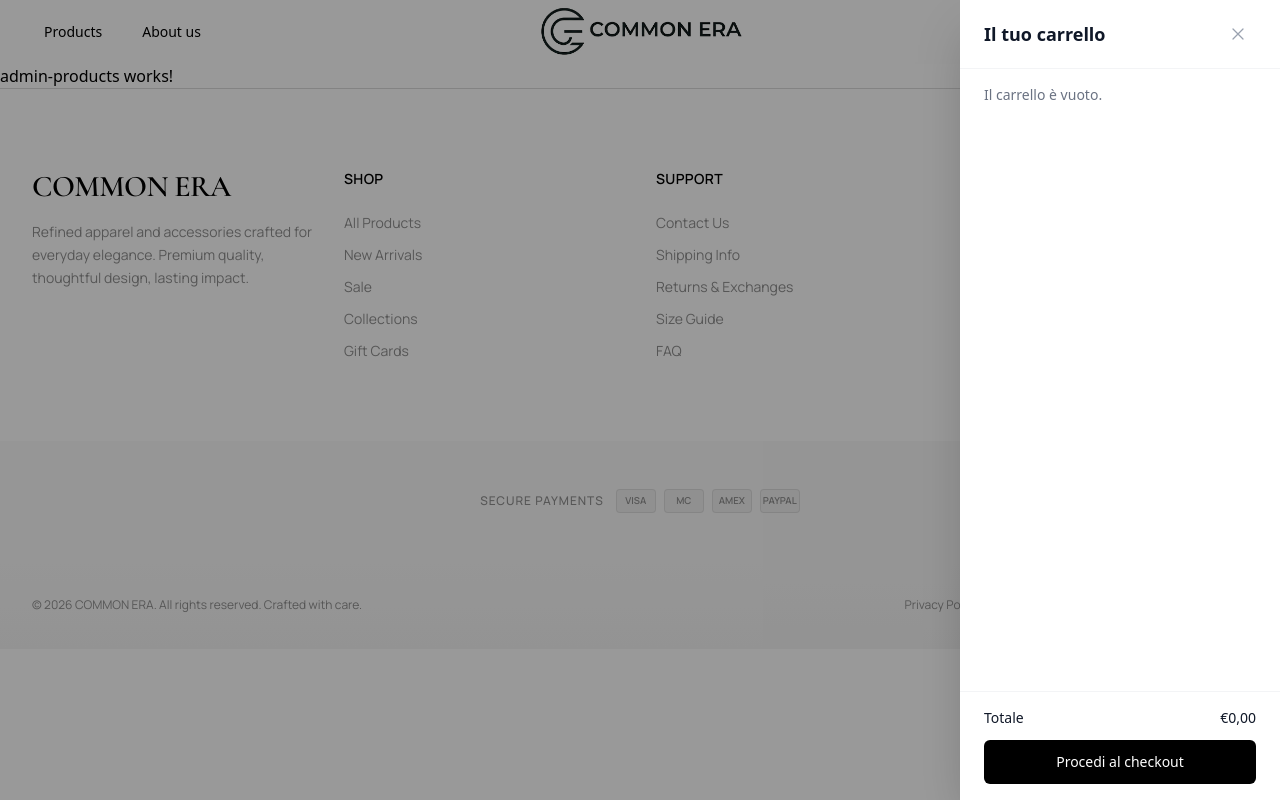
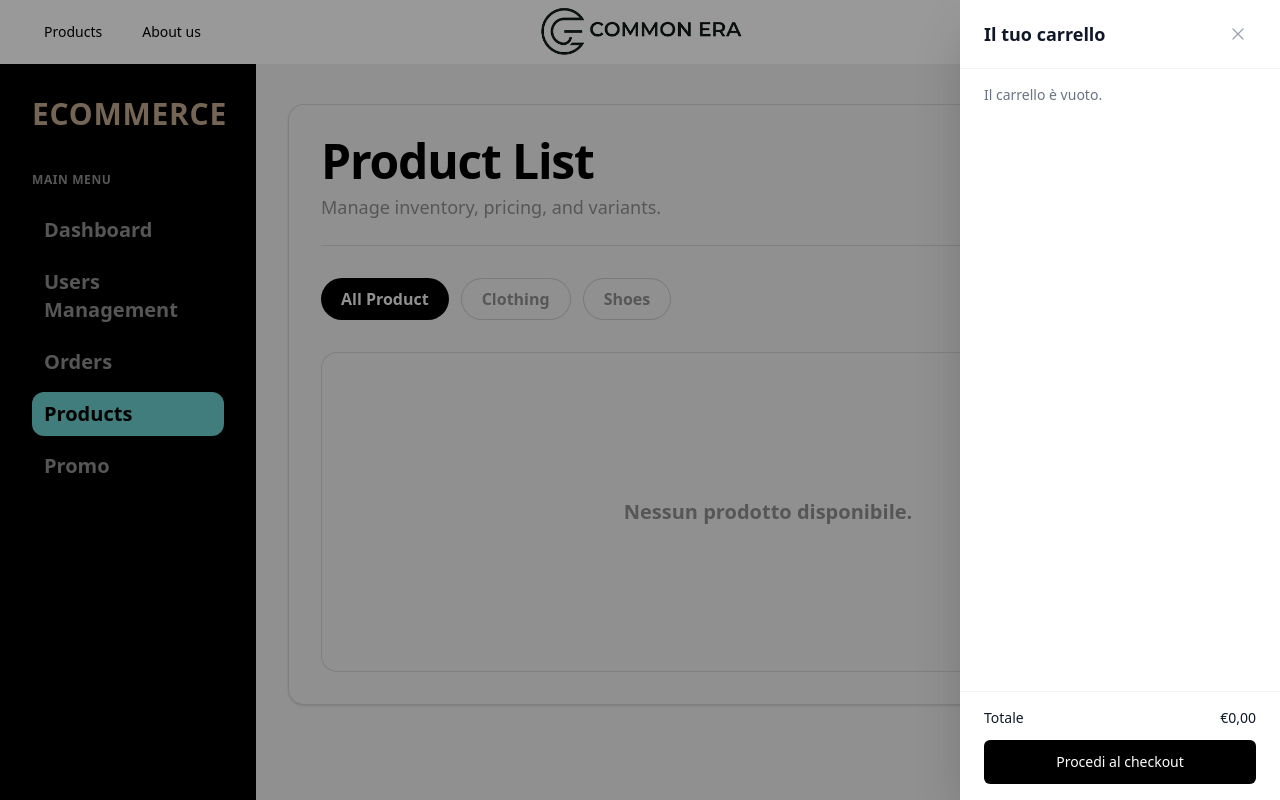
Before and after one commit to Classi-di-Andrea-Trentini/progetto-secondo-quadrimestre-masiero-ferrari-azzetti, an Angular app in the folder e-commerce/: page /admin-products in a window 1280 px wide. Both pictures are taken after a click on the button "ACCEPT AND CONTINUE". Shown: the top 800 px of the page. Built offline with nearby package versions, Linux system fonts and the light colour scheme; no server answers.

Commit message:
Feat(admin-products): implement product management layout with inventory controls and new product button

```diff
--- a/e-commerce/src/app/pages/admin/admin-products/admin-products.html
+++ b/e-commerce/src/app/pages/admin/admin-products/admin-products.html
@@ -1 +1,41 @@
-<p>admin-products works!</p>
+<div class="min-h-screen bg-[#F0F0F0] text-[#000000]">
+	<div class="flex min-h-screen flex-col lg:flex-row">
+		<aside class="w-full bg-[#000000] px-8 py-8 text-[#F0F0F0] lg:sticky lg:top-16 lg:h-[calc(100vh-4rem)] lg:w-64 lg:overflow-y-auto">
+			<h2 class="text-3xl font-extrabold tracking-wide text-[#C3A88D]">ECOMMERCE</h2>
+			<p class="mt-10 text-xs font-bold uppercase tracking-wider text-[#8F8F8F]">Main Menu</p>
+
+			<nav class="mt-5 space-y-2">
+				<a href="/admin-dashboard" class="block rounded-xl px-3 py-2 text-xl font-semibold text-[#8F8F8F] hover:bg-[#8F8F8F]/20 hover:text-[#F0F0F0]">Dashboard</a>
+				<a href="/admin-users" class="block rounded-xl px-3 py-2 text-xl font-semibold text-[#8F8F8F] hover:bg-[#8F8F8F]/20 hover:text-[#F0F0F0]">Users Management</a>
+				<a href="/admin-orders" class="block rounded-xl px-3 py-2 text-xl font-semibold text-[#8F8F8F] hover:bg-[#8F8F8F]/20 hover:text-[#F0F0F0]">Orders</a>
+				<a href="/admin-products" class="block rounded-xl bg-[#6CD0D0] px-3 py-2 text-xl font-semibold text-[#000000]">Products</a>
+				<a href="/admin-promo" class="block rounded-xl px-3 py-2 text-xl font-semibold text-[#8F8F8F] hover:bg-[#8F8F8F]/20 hover:text-[#F0F0F0]">Promo</a>
+			</nav>
+		</aside>
+
+		<section class="flex-1 px-6 py-8 lg:px-8 lg:py-10">
+			<div class="rounded-2xl border border-[#8F8F8F]/30 bg-[#F0F0F0] p-6 shadow-sm lg:p-8">
+				<header class="flex flex-col gap-4 border-b border-[#8F8F8F]/30 pb-6 sm:flex-row sm:items-start sm:justify-between">
+					<div>
+						<h1 class="text-5xl font-extrabold tracking-tight text-[#000000]">Product List</h1>
+						<p class="mt-2 text-lg font-medium text-[#8F8F8F]">Manage inventory, pricing, and variants.</p>
+					</div>
+
+					<button type="button" class="rounded-xl bg-[#000000] px-6 py-3 text-xl font-bold text-[#F0F0F0] transition hover:bg-[#8F8F8F] hover:text-[#000000]">
+						+ New Product
+					</button>
+				</header>
+
+				<div class="mt-8 flex flex-wrap gap-3">
+					<button type="button" class="rounded-full bg-[#000000] px-5 py-2 text-base font-bold text-[#F0F0F0]">All Product</button>
+					<button type="button" class="rounded-full border border-[#8F8F8F]/40 bg-[#F0F0F0] px-5 py-2 text-base font-semibold text-[#8F8F8F]">Clothing</button>
+					<button type="button" class="rounded-full border border-[#8F8F8F]/40 bg-[#F0F0F0] px-5 py-2 text-base font-semibold text-[#8F8F8F]">Shoes</button>
+				</div>
+
+				<div class="mt-8 flex h-80 items-center justify-center rounded-2xl border border-[#8F8F8F]/30 bg-[#F0F0F0]">
+					<p class="text-xl font-semibold text-[#8F8F8F]">Nessun prodotto disponibile.</p>
+				</div>
+			</div>
+		</section>
+	</div>
+</div>
```
